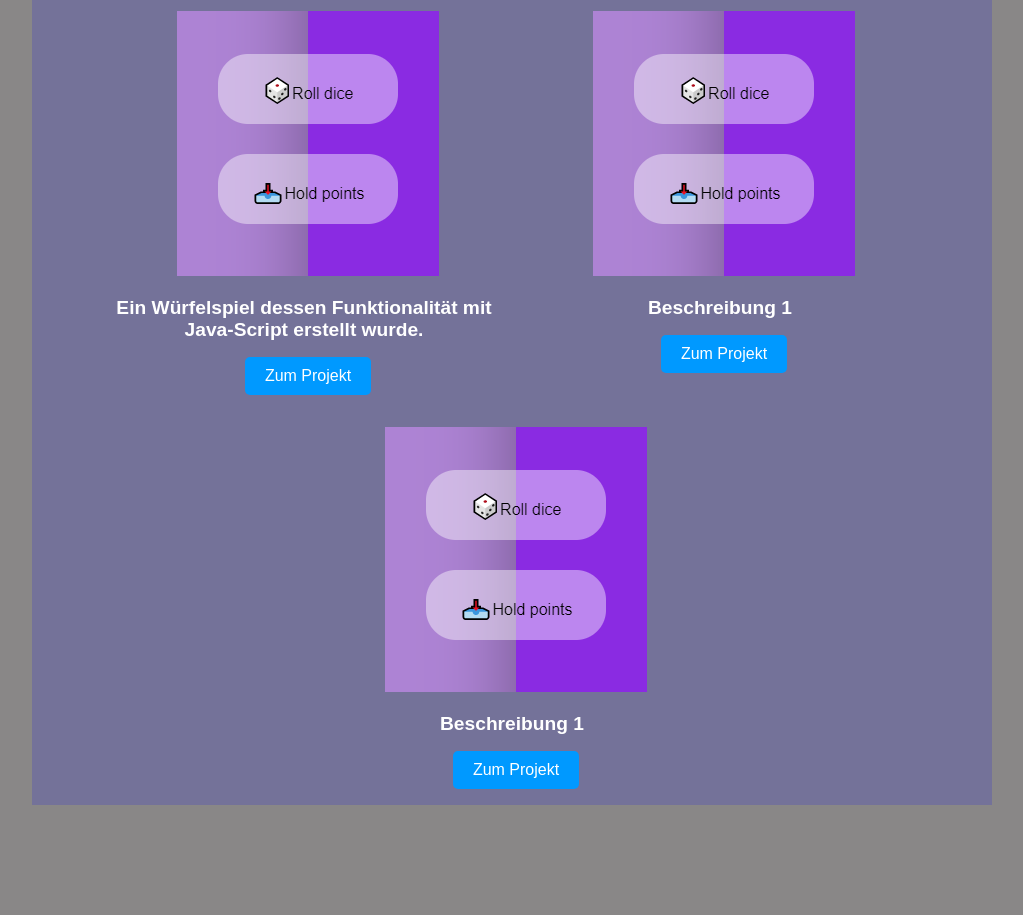
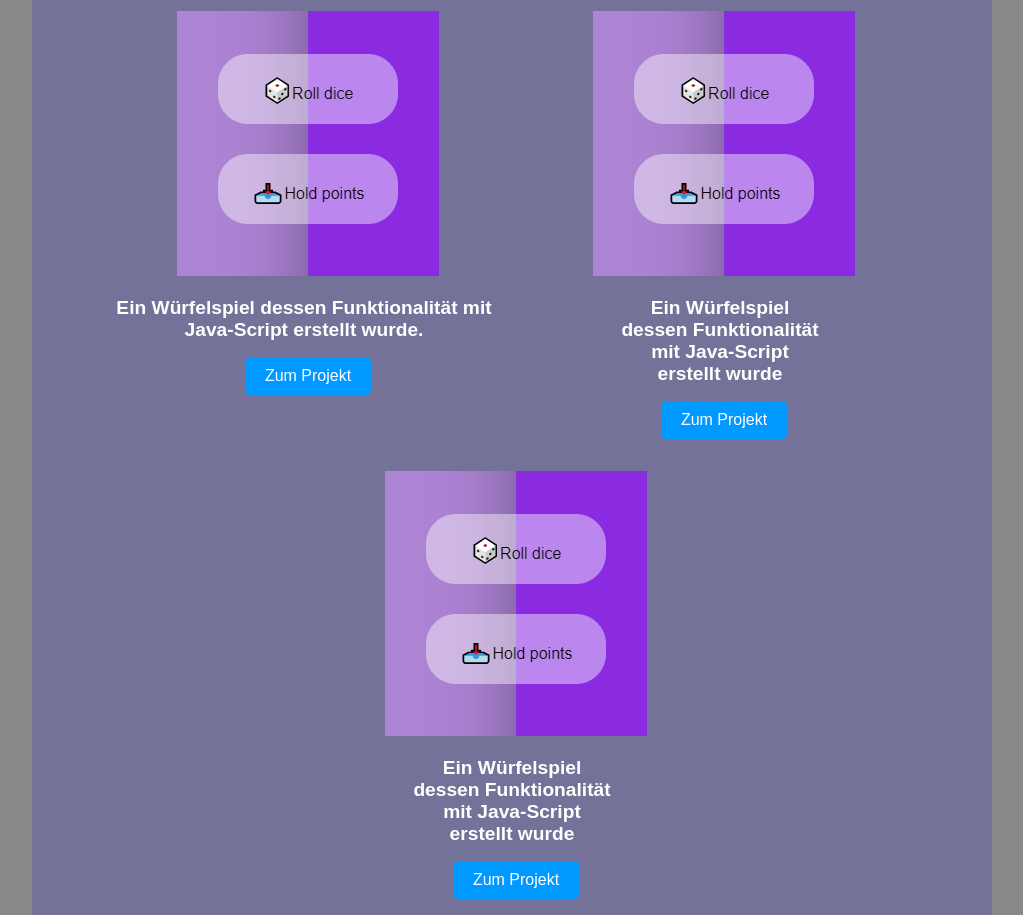
Before and after one commit to AndreR114/andre.portfolio, a plain HTML site: page meineProjekt.html in a window 1280 px wide. Shown: the part 711-1626 px from the top of the page, without its empty margins (128-1151 px from the left). Before the commit the page ends 1516 px from the top, so only its background shows below. Drawn offline with Linux system fonts and the light colour scheme.

Commit message:
Update meineProjekt.html

```diff
--- a/meineProjekt.html
+++ b/meineProjekt.html
@@ -94,14 +94,14 @@
     <div class="Project-Box">
       <a href="würfelspiel.html">
         <img src="würfelspiel-bild.PNG" alt="Project-Bild" />
-        <div class="text">Beschreibung 1</div>
+        <div class="text">Ein Würfelspiel dessen Funktionalität mit Java-Script erstellt wurde</div>
       </a>
       <button class="project-btn">Zum Projekt</button>
     </div>
     <div class="Project-Box">
       <a href="würfelspiel.html">
         <img src="würfelspiel-bild.PNG" alt="Project-Bild" />
-        <div class="text">Beschreibung 1</div>
+        <div class="text">Ein Würfelspiel dessen Funktionalität mit Java-Script erstellt wurde</div>
       </a>
       <button class="project-btn">Zum Projekt</button>
     </div>
```
